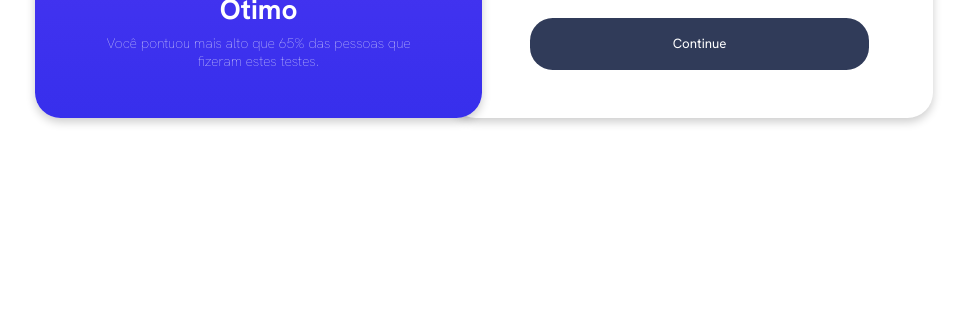
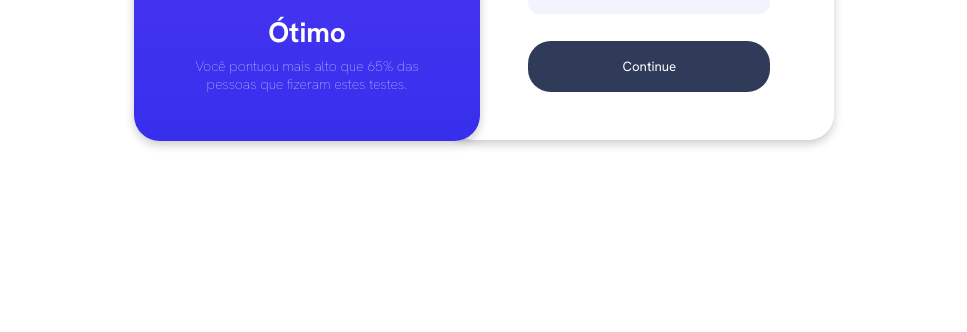
Before and after one commit to riandersoncorrea/Componente-de-resumo-de-resultados, a plain HTML site: page index.html in a window 1280 px wide. Shown: the part 539-871 px from the top of the page, without its empty margins (140-1107 px from the left). Before the commit the page ends 826 px from the top, so only its background shows below. Drawn offline with Linux system fonts and the light colour scheme.

Commit message:
Update style.css

```diff
--- a/style.css
+++ b/style.css
@@ -13,8 +13,7 @@
     justify-items: center;
     align-content: center;
     align-items: center;
-    height: 100vh;
-    padding: 1%;
+    padding: 15%;
 
 }
 
```
